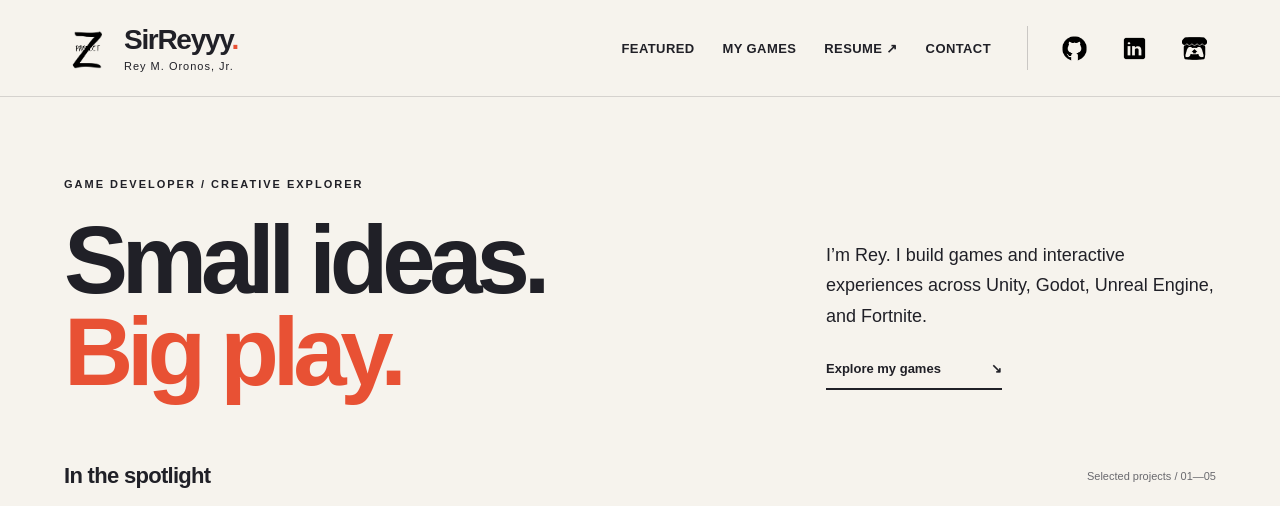
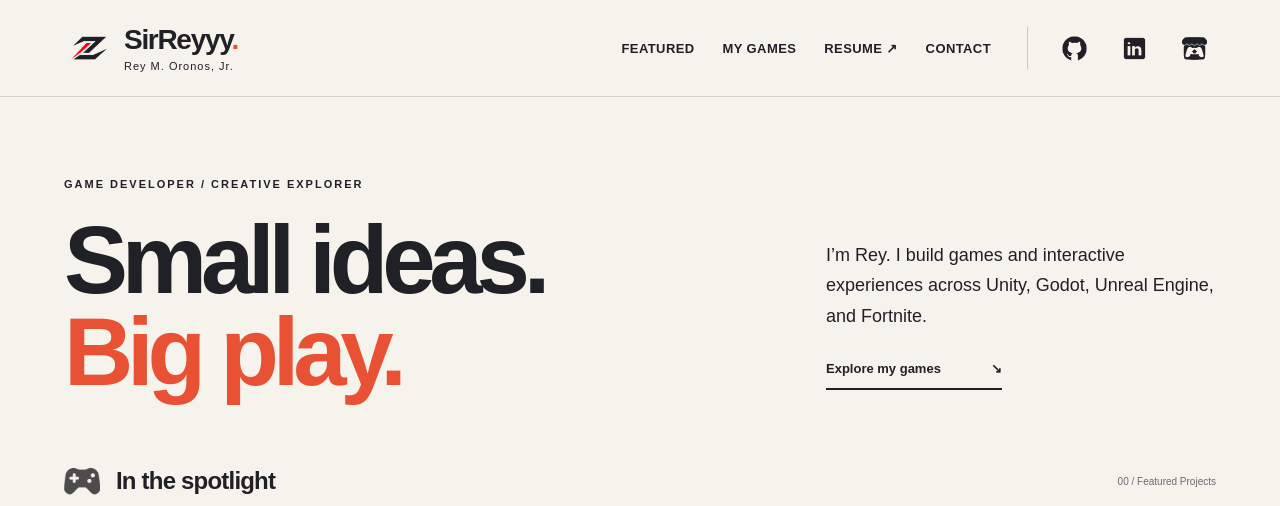
Before and after one commit to SirReyyy/SirReyyy.github.io, a plain HTML site: page index.html in a window 1280 px wide. Shown: the top 506 px of the page. Drawn offline with Linux system fonts and the light colour scheme; grey boxes are pictures that could not be loaded.

Commit message:
icons
- replaced icon and wordmark
- removed unused assets

```diff
--- a/css/style.css
+++ b/css/style.css
@@ -57,10 +57,7 @@
     .header-socials { border-left: 0; padding-left: 0; gap: 20px; }
 }
 
-/* Dark logo for the light header background. */
-.site-header .brand-logo {
-    filter: brightness(0);
-}
+
 
 
 /* Responsive layout and mobile featured carousel. */
@@ -143,3 +140,44 @@ html, body {
 @media (max-width: 760px) {
     .nav-toggle { display: inline-flex; align-items: center; justify-content: center; gap: 8px; }
 }
+
+
+/* Use masks so social icons match link colors exactly. */
+.header-socials a,
+.footer-socials a { color: inherit; }
+.header-socials a img,
+.footer-socials a img { display: none; }
+.header-socials a::before,
+.footer-socials a::before {
+    content: "";
+    display: block;
+    width: 28px;
+    height: 28px;
+    background-color: currentColor;
+    -webkit-mask: var(--social-icon) center / contain no-repeat;
+    mask: var(--social-icon) center / contain no-repeat;
+}
+.header-socials a::before { width: 25px; height: 25px; }
+.header-socials a[aria-label="GitHub"],
+.footer-socials a[aria-label="GitHub"] { --social-icon: url('../img/logo/github.png'); }
+.header-socials a[aria-label="LinkedIn"],
+.footer-socials a[aria-label="LinkedIn"] { --social-icon: url('../img/logo/linkedin.png'); }
+.header-socials a[aria-label="itch.io"],
+.footer-socials a[aria-label="itch.io"] { --social-icon: url('../img/logo/itch.png'); }
+.header-socials a:hover { color: var(--accent); opacity: 1; }
+.footer-socials a:hover { color: #f78169; opacity: 1; }
+
+/* Featured heading shares the gallery icon, alignment, and divider. */
+.featured-heading { margin-top: 0; }
+.featured-heading h2 { font-size: 24px; letter-spacing: -.8px; line-height: 1.25; margin: 0; }
+@media (max-width: 760px) {
+    .featured-heading h2 { font-size: 19px; }
+}
+
+/* Uploaded Project Z branding, preserving its original colors. */
+.site-header .brand-logo { filter: none; }
+.footer-brand { display: inline-flex; align-items: center; flex-shrink: 0; }
+.footer-wordmark { display: block; width: 210px; max-width: 100%; height: auto; object-fit: contain; }
+@media (max-width: 760px) {
+    .footer-wordmark { width: 180px; }
+}
--- a/index.html
+++ b/index.html
@@ -8,7 +8,7 @@
 </head>
 <body>
 <header class="site-header"><div class="container header-content">
-<a href="index.html" class="brand" aria-label="SirReyyy home"><img src="img/logo/sirreyyy.png" class="brand-logo" alt=""><span class="brand-text"><strong>SirReyyy<span class="brand-dot">.</span></strong><small>Rey M. Oronos, Jr.</small></span></a>
+<a href="index.html" class="brand" aria-label="SirReyyy home"><img src="img/SirReyyy-light.png" class="brand-logo" alt="" width="1280" height="1280"><span class="brand-text"><strong>SirReyyy<span class="brand-dot">.</span></strong><small>Rey M. Oronos, Jr.</small></span></a>
 <button class="nav-toggle" type="button" aria-expanded="false" aria-controls="siteNav">Menu <span aria-hidden="true">☰</span></button>
 <nav class="site-nav" id="siteNav" aria-label="Main navigation">
     <div class="header-links">
@@ -27,7 +27,7 @@
 <main>
 <section id="featured" class="section featured-section"><div class="container">
 <div class="intro"><div><p class="eyebrow">Game developer / Creative explorer</p><h1>Small ideas.<br><span>Big play.</span></h1></div><div class="intro-copy"><p>I’m Rey. I build games and interactive experiences across Unity, Godot, Unreal Engine, and Fortnite.</p><a class="text-link" href="#portfolio">Explore my games <span aria-hidden="true">↘</span></a></div></div>
-<div class="featured-wrapper"><div class="section-title"><h2>In the spotlight</h2><span>Selected projects / 01—05</span></div>
+<div class="featured-wrapper"><div class="engine-title featured-heading"><div><img src="img/logo/featured.png" width="100" height="100" alt="" class="engine-logo"><h2>In the spotlight</h2></div><span>00 / Featured Projects</span></div>
 <div class="featured-layout" role="region" aria-roledescription="carousel" aria-label="Featured games"><div class="featured-hero"><img id="featuredImage" class="featured-image" alt=""><div class="featured-overlay"><div><p id="featuredEngine" class="eyebrow"></p><h2 id="featuredTitle"></h2></div><button id="featuredExplore" class="hero-link" type="button">Explore game ↗</button></div></div><div id="featuredList" class="featured-list" aria-label="Featured games"></div></div>
 <div class="mobile-carousel-controls" aria-label="Featured carousel controls">
     <button id="featuredPrevious" type="button" aria-label="Previous featured game">←</button>
@@ -39,10 +39,10 @@
 <div class="featured-controls"><span>Discover something worth playing.</span><button id="featuredPause" type="button" aria-pressed="false">Pause rotation</button></div></div>
 </div></section>
 <section id="portfolio" class="section portfolio-section"><div class="container"><div class="portfolio-heading"><p class="eyebrow">Made to be played</p><h2>My Games<span>.</span></h2><p>A collection of experiments, worlds, and playable ideas.</p></div>
-<div class="engine-title"><div><img src="img/logo/unity.png" alt="" class="engine-logo" data-logo="unity"><h3>Unity</h3></div><span>01 / Games & prototypes</span></div><div id="unityGameGallery" class="game-gallery"></div>
-<div class="engine-title"><div><img src="img/logo/godot.png" alt="" class="engine-logo" data-logo="godot"><h3>Godot</h3></div><span>02 / Games & prototypes</span></div><div id="godotGameGallery" class="game-gallery"></div>
-<div class="engine-title"><div><img src="img/logo/ue.png" alt="" class="engine-logo" data-logo="ue"><h3>Unreal Engine</h3></div><span>03 / Interactive experiences</span></div><div id="unrealGameGallery" class="game-gallery"></div>
-<div class="engine-title"><div><img src="img/logo/uefn.png" alt="" class="engine-logo" data-logo="uefn"><h3>Unreal Engine for Fortnite</h3></div><span>04 / Fortnite islands</span></div><div id="uefnGameGallery" class="game-gallery"></div>
+<div class="engine-title"><div><img src="img/logo/unity.png" alt="" class="engine-logo" data-logo="unity"><h3>Unity</h3></div><span>01 / Games & Prototypes</span></div><div id="unityGameGallery" class="game-gallery"></div>
+<div class="engine-title"><div><img src="img/logo/godot.png" alt="" class="engine-logo" data-logo="godot"><h3>Godot</h3></div><span>02 / Games & Prototypes</span></div><div id="godotGameGallery" class="game-gallery"></div>
+<div class="engine-title"><div><img src="img/logo/ue.png" alt="" class="engine-logo" data-logo="ue"><h3>Unreal Engine</h3></div><span>03 / Gameplay Systems </span></div><div id="unrealGameGallery" class="game-gallery"></div>
+<div class="engine-title"><div><img src="img/logo/uefn.png" alt="" class="engine-logo" data-logo="uefn"><h3>Unreal Engine for Fortnite</h3></div><span>04 / Fortnite Islands</span></div><div id="uefnGameGallery" class="game-gallery"></div>
 </div></section>
 </main>
 <footer id="contact" class="footer">
@@ -62,7 +62,7 @@
     <div class="footer-credits">
         <div class="container footer-bottom">
             <div class="footer-identity">
-                <a href="index.html" class="footer-brand">Project Z</a>
+                <a href="index.html" class="footer-brand" aria-label="Project Z home"><img src="img/ProjectZ.png" class="footer-wordmark" alt="Project Z" width="1629" height="543"></a>
                 <p>© 2026 Project Z. All rights reserved.</p>
             </div>
             <a href="#" class="footer-back-top" onclick="scrollToTop(); return false;">Back to top <span aria-hidden="true">↑</span></a>
--- a/js/script.js
+++ b/js/script.js
@@ -167,7 +167,7 @@ const unrealGameData = {
   "ue-tpdemo": {
     title: "3rd Person Demo",
     tags: "3D | Casual | First Person | Third Person",
-    thumbnail: "img/thumbnails/thumbnail.png",
+    thumbnail: "img/thumbnails/no-thumbnail-minimal.png",
     description: "Upward is a fast-paced competitive experience where players face off in 5 unique rounds, each testing different skills. Hone your mechanics in the Building Practice Arena, race upward in a vertical build challenge, survive the deadly rising lava, and unleash chaos in the elimination rounds. Every match is a new chance to dominate the arena!",
     screenshots: [
       "img/screenshots/ue-tpdemo-1.png",
```
Also changed, not shown: img/ProjectZ.png (added), img/SirReyyy-light.png (added), img/SirReyyy.png (added), img/bg_gb.png (deleted), img/bg_gbc.png (deleted), img/bg_main.png (deleted), img/bg_nsw.png (deleted), img/logo/featured.png (added), img/logo/mail.png (deleted), img/logo/sirreyyy.png (deleted), img/logo/up.png (deleted), img/thumbnails/no_thumbnail.png (deleted), img/thumbnails/thumbnail.png (deleted), 1 other file.
